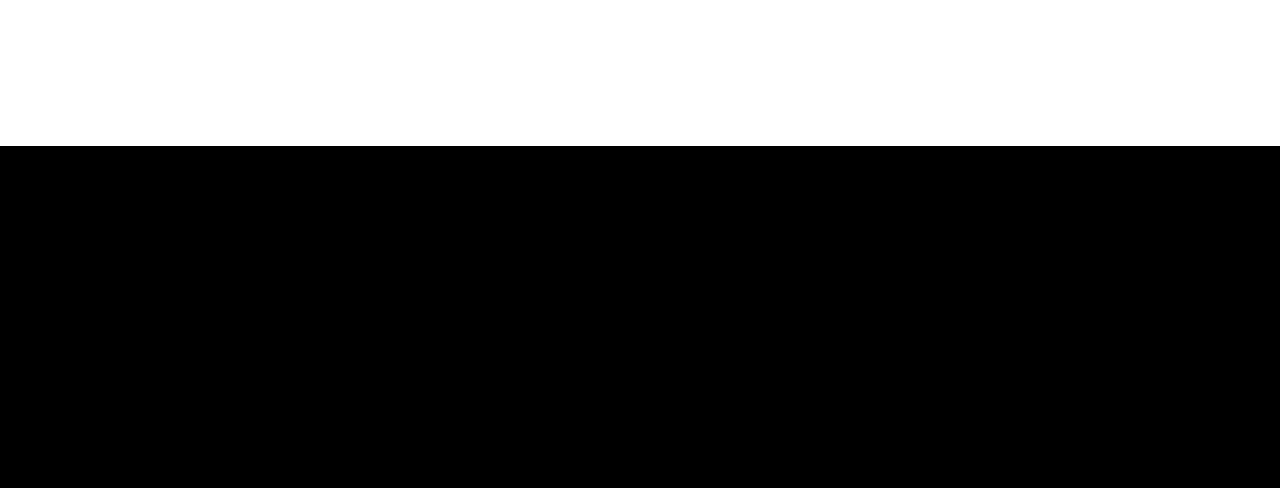
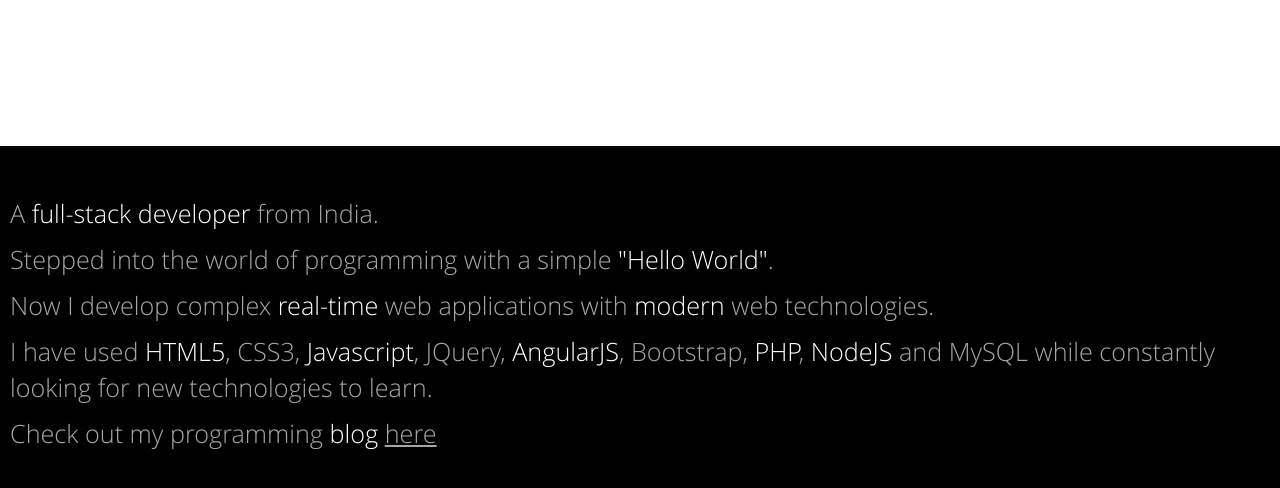
Before and after one commit to indu-prakash/indu-prakash.github.io, a plain HTML site: page index.html in a window 1280 px wide. Shown: the part 254-742 px from the top of the page. Drawn offline with Linux system fonts and the light colour scheme.

Commit message:
About me

```diff
--- a/assets/css/styles.css
+++ b/assets/css/styles.css
@@ -15,14 +15,19 @@ body {
 }
 .whitebg{
 	background-color: #fff;
-	height: 400px;
+	min-height: 400px;
 	text-align: center;
 	position: relative;
 }
 .blackbg{
 	background-color: #000;
-	height: 400px;
+	min-height: 400px;
 	text-align: center;
+	color: #A7A7A7;
+}
+.whiteside{
+	border-right: 1px solid #fff;
+	height: 100%;
 }
 .lightbg{
 	background-color: #edebef;
@@ -35,11 +40,13 @@ body {
 	font-size: 4em;
 	padding-top: 5%;
 }
-.secondheading{
+.subheading{
 	font-family: 'OpenSansLight';
-	color: #fff;
 	font-size: 1.8em;
 	padding-top: 50px;
+	text-align: left;
+	padding-left: 10px;
+	padding-right: 10px;
 }
 .logoimage{
 	position: absolute;
@@ -50,3 +57,18 @@ body {
     right: 0;
     max-width: 90%;
 }
+.highlights{
+	color: #fff;
+}
+.leftsubheading{
+	color: #fff;
+	font-size: 1.7em;
+	text-align: left;
+	font-family: 'OpenSansLight';
+	padding-left: 10px;
+}
+.the-links{
+	color: #A7A7A7;
+	text-decoration: underline;
+	cursor: pointer;
+}
--- a/index.html
+++ b/index.html
@@ -8,9 +8,6 @@
         <meta charset="UTF-8">
         <meta name="viewport" content="width=device-width, initial-scale=1.0">
         <link rel="shortcut icon" type="image/png" href="assets/img/favicon.png"/>
-
-        <!-- Google Web Font Embed -->
-        <!-- <link href='http://fonts.googleapis.com/css?family=Open+Sans:400,300,300italic,400italic,600,600italic,700,700italic,800,800italic' rel='stylesheet' type='text/css'> -->
 
         <!-- Bootstrap core CSS -->
         <link rel="stylesheet" type="text/css" href="assets/css/bootstrap.css">
@@ -26,7 +23,14 @@
             <img src="assets/img/logo.png" alt="Indu Prakash" class="logoimage">
         </div>
         <div class="row blackbg">
-
+        <!-- <h3 class="leftsubheading">ABOUT</h3> -->
+            <div class="subheading">
+                <p>A <span class="highlights">full-stack developer</span> from India. </p>
+                <p>Stepped into the world of programming with a simple <span class="highlights">"Hello World"</span>.</p>
+                <p>Now I develop complex <span class="highlights">real-time</span> web applications with <span class="highlights">modern</span> web technologies. </p>
+                <p>I have used <span class="highlights">HTML5</span>, CSS3, <span class="highlights">Javascript</span>, JQuery, <span class="highlights">AngularJS</span>, Bootstrap, <span class="highlights">PHP</span>, <span class="highlights">NodeJS</span> and MySQL while constantly looking for new technologies to learn.</p>
+                <p>Check out my programming <span class="highlights">blog</span> <a href="https://codetyrant.wordpress.com/" target="_blank"><span class="the-links">here</span></a></p>
+            </div>
         </div>
     </div>
         <script type="text/javascript" src="assets/js/jquery.js"></script>
```
